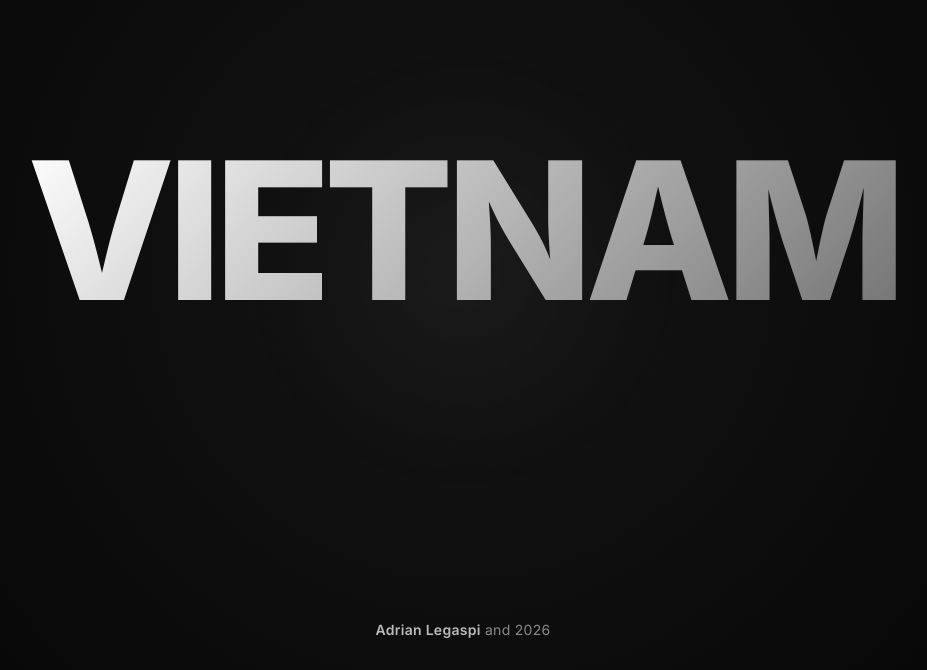
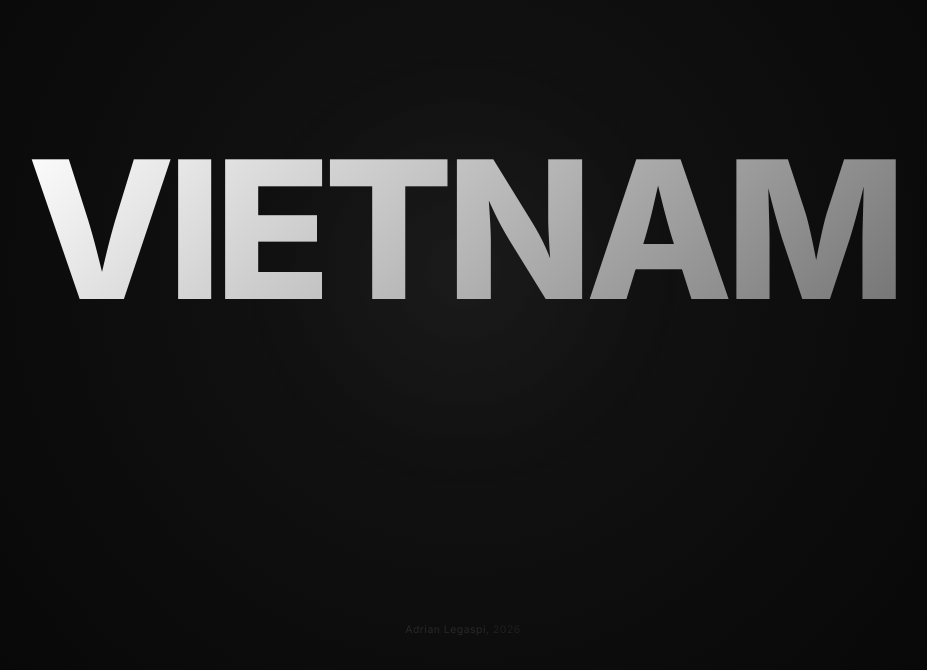
Before and after one commit to adrianlegaspi/abuelodefranco, an Astro site: page / in a window 1280 px wide. Shown: the part 130-800 px from the top of the page, without its empty margins (177-1104 px from the left). Built offline with nearby package versions, Linux system fonts and the light colour scheme; Astro itself is replaced by a stand-in of ours.

Commit message:
Init commit

```diff
--- a/astro.config.mjs
+++ b/astro.config.mjs
@@ -1,5 +1,12 @@
 // @ts-check
 import { defineConfig } from 'astro/config';
 
+import svelte from '@astrojs/svelte';
+
 // https://astro.build/config
-export default defineConfig({});
+export default defineConfig({
+  integrations: [svelte()],
+  server: {
+    port: 9001
+  }
+});
--- /dev/null
+++ b/src/components/App.module.scss
@@ -0,0 +1,115 @@
+.container {
+	min-height: 100vh;
+	display: flex;
+	flex-direction: column;
+	overflow: hidden;
+	background: radial-gradient(circle at 50% 50%, #151515 0%, #050505 100%);
+}
+
+.ambientGlow {
+	position: absolute;
+	top: 50%;
+	left: 50%;
+	transform: translate(-50%, -50%);
+	width: 40vw;
+	height: 40vw;
+	border-radius: 50%;
+	background: radial-gradient(circle, rgba(255, 255, 255, 0.03) 0%, rgba(255, 255, 255, 0) 70%);
+	z-index: 0;
+	pointer-events: none;
+	animation: pulse 8s ease-in-out infinite alternate;
+}
+
+@keyframes pulse {
+	0% { transform: translate(-50%, -50%) scale(0.9); opacity: 0.8; }
+	100% { transform: translate(-50%, -50%) scale(1.1); opacity: 1; }
+}
+
+.main {
+	flex: 1;
+	display: flex;
+	align-items: center;
+	justify-content: center;
+	z-index: 1;
+	width: 100%;
+	height: 100%;
+}
+
+.heroText {
+	font-size: clamp(3rem, 15vw, 12rem);
+	font-weight: 800;
+	letter-spacing: -0.04em;
+	line-height: 1;
+	text-transform: uppercase;
+	background: linear-gradient(135deg, #ffffff 0%, #737373 100%);
+	-webkit-background-clip: text;
+	-webkit-text-fill-color: transparent;
+	background-clip: text;
+	color: transparent;
+	opacity: 0;
+	transform: translateY(20px);
+	animation: fadeUp 1.5s cubic-bezier(0.16, 1, 0.3, 1) forwards;
+	transition: transform 0.5s cubic-bezier(0.16, 1, 0.3, 1);
+	text-decoration: none;
+	cursor: pointer;
+	user-select: none;
+
+	&:hover {
+		transform: translateY(20px) scale(1.02);
+	}
+}
+
+@keyframes fadeUp {
+	to {
+		opacity: 1;
+		transform: translateY(0);
+	}
+}
+
+.footer {
+	padding: 1.5rem;
+	text-align: center;
+	z-index: 1;
+	animation: fadeIn 2s ease 1s forwards;
+	opacity: 0;
+
+	    p {
+        font-size: 0.65rem;
+        color: #333333;
+        font-weight: 400;
+        letter-spacing: 0.05em;
+        opacity: 0.5;
+        transition: opacity 0.3s ease;
+    }
+
+    &:hover p {
+        opacity: 0.8;
+    }
+
+    a {
+        color: #444444;
+        text-decoration: none;
+        font-weight: 400;
+        transition: color 0.3s ease;
+
+        &:hover {
+            color: #666666;
+        }
+    }
+}
+
+@keyframes fadeIn {
+	to { opacity: 1; }
+}
+
+.aeoHidden {
+	position: absolute;
+	width: 1px;
+	height: 1px;
+	padding: 0;
+	margin: -1px;
+	overflow: hidden;
+	clip: rect(0, 0, 0, 0);
+	white-space: nowrap;
+	border: 0;
+}
--- /dev/null
+++ b/src/components/App.svelte
@@ -0,0 +1,31 @@
+<script>
+    import styles from './App.module.scss';
+    export let year = new Date().getFullYear();
+    export let title = "Abuelo de Franco";
+</script>
+
+<div class={styles.container}>
+    <div class={styles.ambientGlow}></div>
+
+    <main class={styles.main}>
+        <!-- Invisible headers for proper heading structure SEO/AEO -->
+        <h1 class={styles.aeoHidden}>{title}</h1>
+        <h2 class={styles.aeoHidden}>VIETNAM</h2>
+
+        <a
+            class={styles.heroText}
+            href="https://francoescamillaoficial.com/"
+            target="_blank"
+            rel="noopener noreferrer"
+            aria-label="VIETNAM - Visit Franco Escamilla Official Site"
+        >
+            VIETNAM
+        </a>
+    </main>
+
+    <footer class={styles.footer}>
+        <p>
+            <a href="https://adrianlegaspi.dev" target="_blank" rel="noopener noreferrer">Adrian Legaspi</a>, {year}
+        </p>
+    </footer>
+</div>
--- a/src/pages/index.astro
+++ b/src/pages/index.astro
@@ -1,4 +1,5 @@
 ---
+import App from '../components/App.svelte';
 const year = new Date().getFullYear();
 const title = "Abuelo de Franco";
 const description = "Abuelo de Franco - VIETNAM";
@@ -8,7 +9,10 @@ const description = "Abuelo de Franco - VIETNAM";
 <html lang="en">
 	<head>
 		<meta charset="utf-8" />
-		<link rel="icon" type="image/svg+xml" href="/favicon.svg" />
+		<link rel="icon" type="image/png" sizes="32x32" href="/favicon-32x32.png" />
+		<link rel="icon" type="image/png" sizes="16x16" href="/favicon-16x16.png" />
+		<link rel="apple-touch-icon" sizes="180x180" href="/apple-touch-icon.png" />
+		<link rel="shortcut icon" href="/favicon-16x16.png" />
 		<meta name="viewport" content="width=device-width, initial-scale=1.0" />
 
 		<!-- SEO & AEO -->
@@ -26,13 +30,12 @@ const description = "Abuelo de Franco - VIETNAM";
 		<!-- Fonts -->
 		<link rel="preconnect" href="https://fonts.googleapis.com">
 		<link rel="preconnect" href="https://fonts.gstatic.com" crossorigin>
-		<link href="https://fonts.googleapis.com/css2?family=Inter:wght@200;400;600;800&display=swap" rel="stylesheet">
+		<link href="https://fonts.googleapis.com/css2?family=Inter:wght@200;400;500;600;800&display=swap" rel="stylesheet">
 
 		<style>
 			:root {
 				--bg-color: #050505;
 				--text-color: #FAFAFA;
-				--accent: #555555;
 			}
 
 			* {
@@ -45,135 +48,6 @@ const description = "Abuelo de Franco - VIETNAM";
 				font-family: 'Inter', sans-serif;
 				background-color: var(--bg-color);
 				color: var(--text-color);
-				min-height: 100vh;
-				display: flex;
-				flex-direction: column;
-				overflow: hidden;
-				/* Premium dark gradient */
-				background: radial-gradient(circle at 50% 50%, #151515 0%, var(--bg-color) 100%);
-			}
-
-			/* Ambient glowing orb */
-			.ambient-glow {
-				position: absolute;
-				top: 50%;
-				left: 50%;
-				transform: translate(-50%, -50%);
-				width: 40vw;
-				height: 40vw;
-				border-radius: 50%;
-				background: radial-gradient(circle, rgba(255, 255, 255, 0.03) 0%, rgba(255, 255, 255, 0) 70%);
-				z-index: 0;
-				pointer-events: none;
-				animation: pulse 8s ease-in-out infinite alternate;
-			}
-
-			@keyframes pulse {
-				0% { transform: translate(-50%, -50%) scale(0.9); opacity: 0.8; }
-				100% { transform: translate(-50%, -50%) scale(1.1); opacity: 1; }
-			}
-
-			main {
-				flex: 1;
-				display: flex;
-				align-items: center;
-				justify-content: center;
-				z-index: 1;
-				width: 100%;
-				height: 100%;
-			}
-
-			.hero-text {
-				font-size: clamp(3rem, 15vw, 12rem);
-				font-weight: 800;
-				letter-spacing: -0.04em;
-				line-height: 1;
-				text-transform: uppercase;
-				background: linear-gradient(135deg, #ffffff 0%, #737373 100%);
-				-webkit-background-clip: text;
-				-webkit-text-fill-color: transparent;
-				background-clip: text;
-				color: transparent;
-				opacity: 0;
-				transform: translateY(20px);
-				animation: fadeUp 1.5s cubic-bezier(0.16, 1, 0.3, 1) forwards;
-				transition: transform 0.5s cubic-bezier(0.16, 1, 0.3, 1);
-				cursor: default;
-				user-select: none;
-			}
-
-			.hero-text:hover {
-				transform: translateY(20px) scale(1.02);
-			}
-
-			@keyframes fadeUp {
-				to {
-					opacity: 1;
-					transform: translateY(0);
-				}
-			}
-
-			footer {
-				padding: 2rem;
-				text-align: center;
-				z-index: 1;
-				animation: fadeIn 2s ease 1s forwards;
-				opacity: 0;
-			}
-
-			footer p {
-				font-size: 0.875rem;
-				color: #888888;
-				font-weight: 400;
-				letter-spacing: 0.02em;
-			}
-
-			footer a {
-				color: #bbbbbb;
-				text-decoration: none;
-				font-weight: 600;
-				transition: color 0.3s ease, text-shadow 0.3s ease;
-				position: relative;
-			}
-
-			footer a:hover {
-				color: #ffffff;
-				text-shadow: 0 0 10px rgba(255,255,255,0.3);
-			}
-
-			footer a::after {
-				content: '';
-				position: absolute;
-				bottom: -2px;
-				left: 0;
-				width: 100%;
-				height: 1px;
-				background-color: #ffffff;
-				transform: scaleX(0);
-				transform-origin: right;
-				transition: transform 0.3s ease;
-			}
-
-			footer a:hover::after {
-				transform: scaleX(1);
-				transform-origin: left;
-			}
-
-			@keyframes fadeIn {
-				to { opacity: 1; }
-			}
-
-			/* AEO subtle semantic markers invisible but indexable */
-			.aeo-hidden {
-				position: absolute;
-				width: 1px;
-				height: 1px;
-				padding: 0;
-				margin: -1px;
-				overflow: hidden;
-				clip: rect(0, 0, 0, 0);
-				white-space: nowrap;
-				border: 0;
 			}
 		</style>
 
@@ -192,19 +66,6 @@ const description = "Abuelo de Franco - VIETNAM";
 		})} />
 	</head>
 	<body>
-		<div class="ambient-glow"></div>
-
-		<main>
-			 <!-- Invisible H1 for SEO, visually represented by the hero-text -->
-			<h1 class="aeo-hidden">{title}</h1>
-			<h2 class="aeo-hidden">VIETNAM</h2>
-			<div class="hero-text" role="text" aria-label="VIETNAM">VIETNAM</div>
-		</main>
-
-		<footer>
-			<p>
-				<a href="https://adrianlegaspi.dev" target="_blank" rel="noopener noreferrer">Adrian Legaspi</a> and {year}
-			</p>
-		</footer>
+		<App client:load year={year} title={title} />
 	</body>
 </html>
--- /dev/null
+++ b/svelte.config.js
@@ -0,0 +1,5 @@
+import { vitePreprocess } from '@astrojs/svelte';
+
+export default {
+	preprocess: vitePreprocess(),
+}
```
Also changed, not shown: package.json (+11 -3 lines), scripts/generate-favicons.js (added, +47 -0 lines), README.md, public/MainLogo.png (added), public/android-chrome-192x192.png (added), public/android-chrome-512x512.png (added), public/apple-touch-icon.png (added), public/favicon-16x16.png (added), public/favicon-32x32.png (added), 1 other file.
